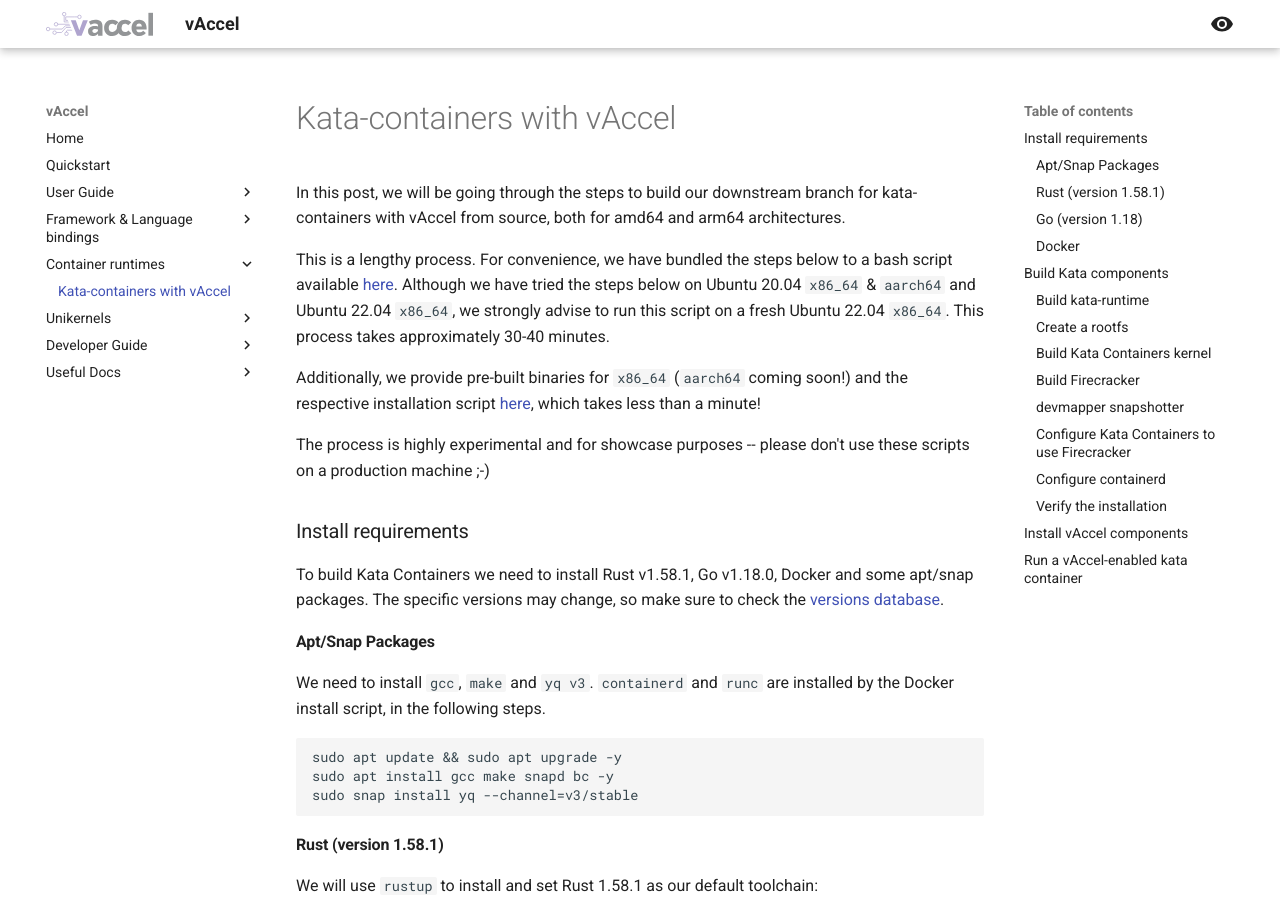
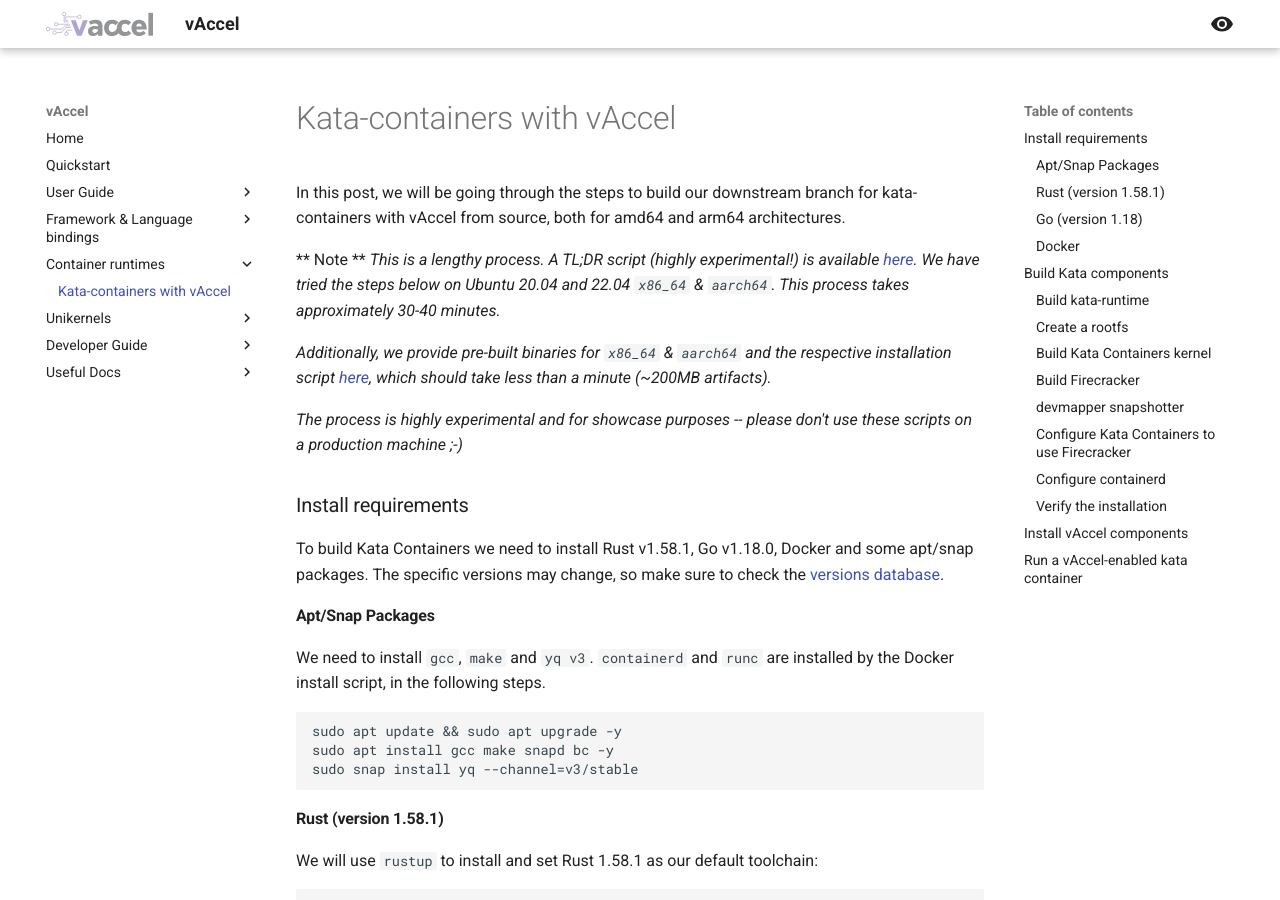
Before and after one commit to nubificus/vaccel-docs, an MkDocs documentation site: the page built from docs/kata_vaccel.md, in a window 1280 px wide and 900 px high. Built offline with MkDocs 1.6.1 and Material for MkDocs 9.7.7, drawn with Linux system fonts in a browser that asks for light colours.

Commit message:
update note for aarch64 & polish
Signed-off-by: Anastassios Nanos <ananos@nubificus.co.uk>

```diff
--- a/docs/kata_vaccel.md
+++ b/docs/kata_vaccel.md
@@ -4,20 +4,19 @@
 for kata-containers with vAccel from source, both for amd64 and arm64
 architectures.
 
-This is a lengthy process. For convenience, we have bundled the steps below to
-a bash script available
+** Note **
+_This is a lengthy process. A TL;DR script (highly experimental!) is available
 [here](https://s3.nubificus.co.uk/nbfc-assets/kata-vaccel/scripts/build.sh).
-Although we have tried the steps below on Ubuntu 20.04 `x86_64` & `aarch64` and
-Ubuntu 22.04 `x86_64`, we strongly advise to run this script on a fresh Ubuntu
-22.04 `x86_64`. This process takes approximately 30-40 minutes.
+We have tried the steps below on Ubuntu 20.04 and 22.04 `x86_64` & `aarch64`.
+This process takes approximately 30-40 minutes._
 
-Additionally, we provide pre-built binaries for `x86_64` (`aarch64` coming
-soon!) and the respective installation script
+_Additionally, we provide pre-built binaries for `x86_64` & `aarch64` and the
+respective installation script
 [here](https://s3.nubificus.co.uk/nbfc-assets/kata-vaccel/scripts/install.sh),
-which takes less than a minute!
+which should take less than a minute (~200MB artifacts)._
 
-The process is highly experimental and for showcase purposes -- please don't
-use these scripts on a production machine ;-)
+_The process is highly experimental and for showcase purposes -- please don't
+use these scripts on a production machine ;-)_
 
 ### Install requirements
 
```
